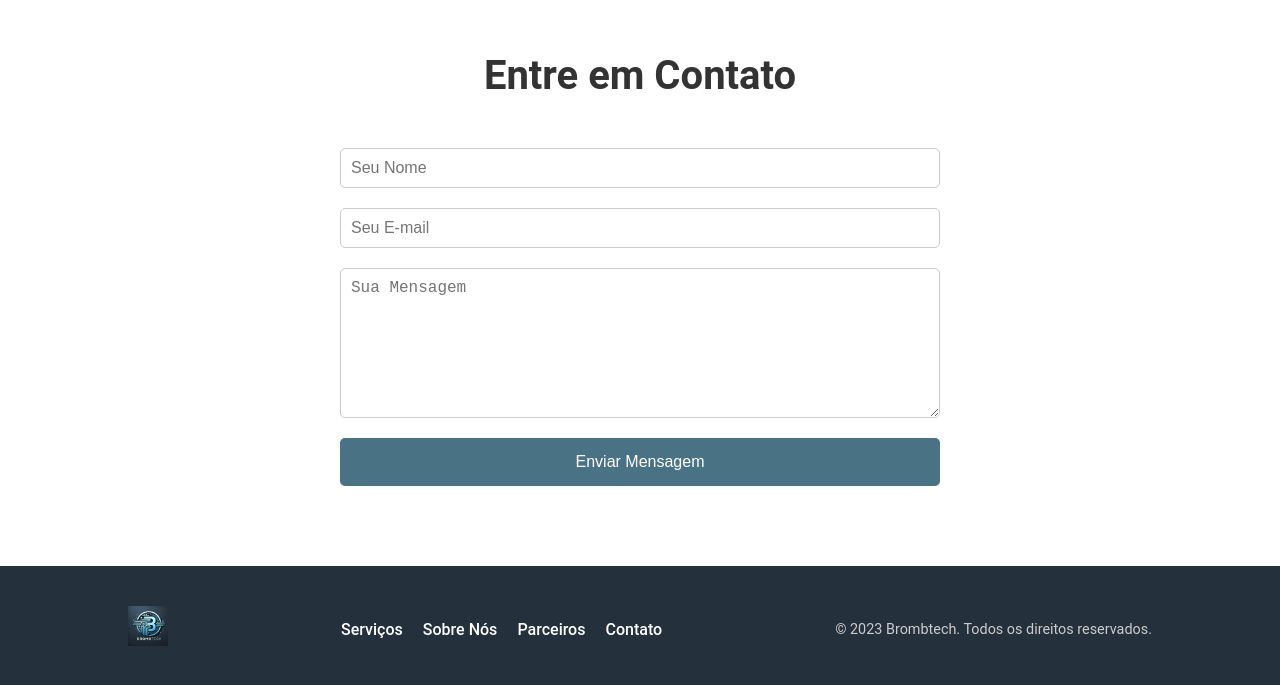
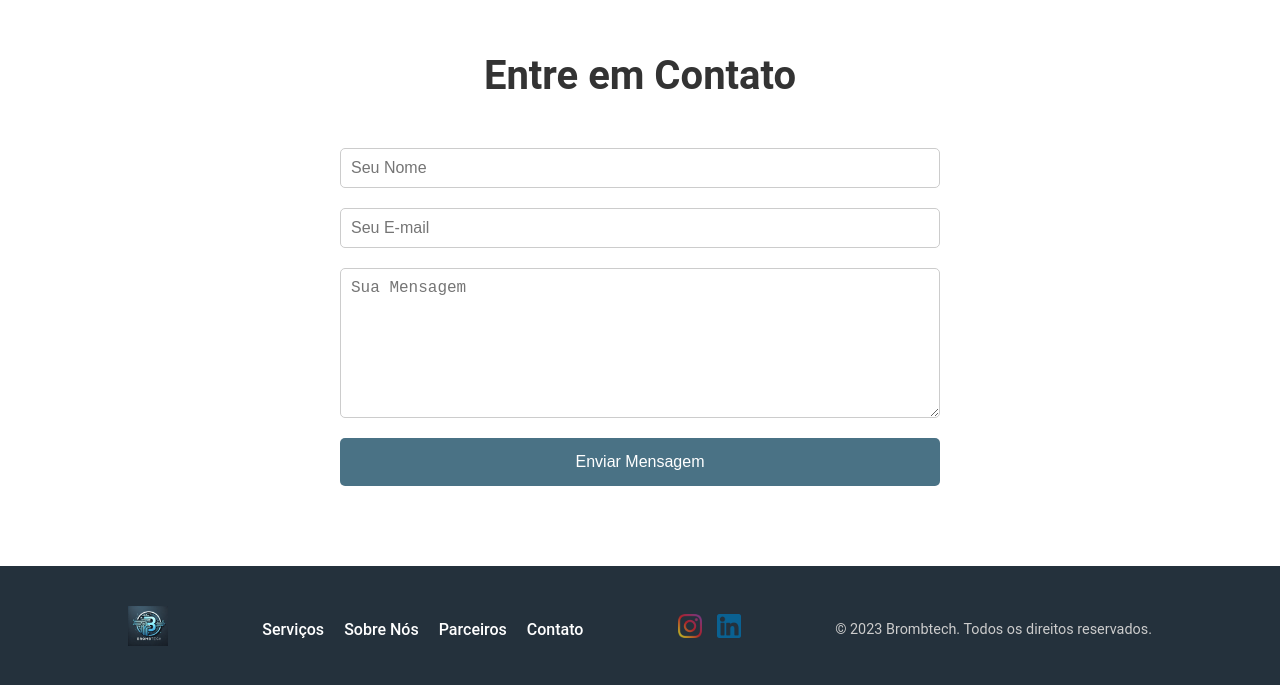
Before and after one commit to Brombtech/brombtech.github.io, a plain HTML site: page index.html in a window 1280 px wide. Shown: the part 2093-2778 px from the top of the page. Drawn offline with Linux system fonts and the light colour scheme.

Commit message:
Social midea index.html

```diff
--- a/index.html
+++ b/index.html
@@ -104,12 +104,12 @@
                 <li><a href="#contato">Contato</a></li>
             </ul>
         </div>
-        <!-- implementar depois de criar as contas -->
-        <!-- <div class="redes-sociais">
-            <a href="#"><img src="icon-facebook.png" alt="Facebook"></a>
-            <a href="#"><img src="icon-linkedin.png" alt="LinkedIn"></a>
-            <a href="#"><img src="icon-twitter.png" alt="Twitter"></a>
-        </div> -->
+         <!-- implementar depois de criar as contas -->
+        <div class="redes-sociais">
+            <a href="https://www.instagram.com/bromb_tech?igsh=MXM3N3JlcDFhbGY0bA%3D%3D&utm_source=qr"><img src="resources/images/icon-instagram.png" alt="Instagram"></a>
+            <a href="https://www.linkedin.com/company/brombtech/"><img src="resources/images/icon-linkedin.png" alt="LinkedIn"></a>
+            <!-- <a href="#"><img src="icon-twitter.png" alt="Twitter"></a> -->
+        </div>
         <div class="direitos-autorais">
             <p>© 2023 Brombtech. Todos os direitos reservados.</p>
         </div>
```
